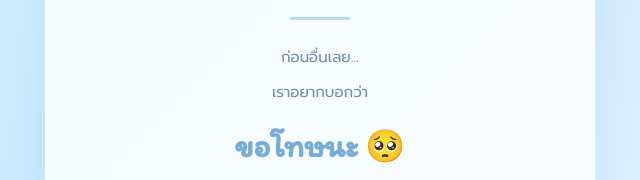
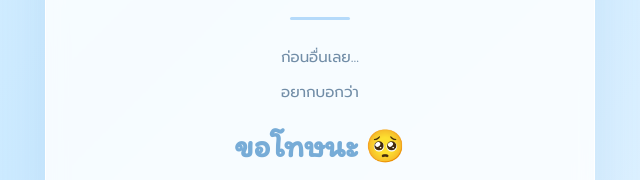
Before and after one commit to kitpre27-crypto/sorry, a plain HTML site: page index.html in a window 1280 px wide. Both pictures are taken after a click on the button "เปิดจดหมาย 💌". Shown: the part 1038-1218 px from the top of the page, 320-960 px from the left. Drawn offline with Linux system fonts and the light colour scheme.

Commit message:
Add files via upload

```diff
--- a/index.html
+++ b/index.html
@@ -59,7 +59,7 @@
 
                 <p>
                     ก่อนอื่นเลย...<br>
-                    เราอยากบอกว่า
+                    อยากบอกว่า
                 </p>
 
                 <h3>ขอโทษนะ 🥺</h3>
```
